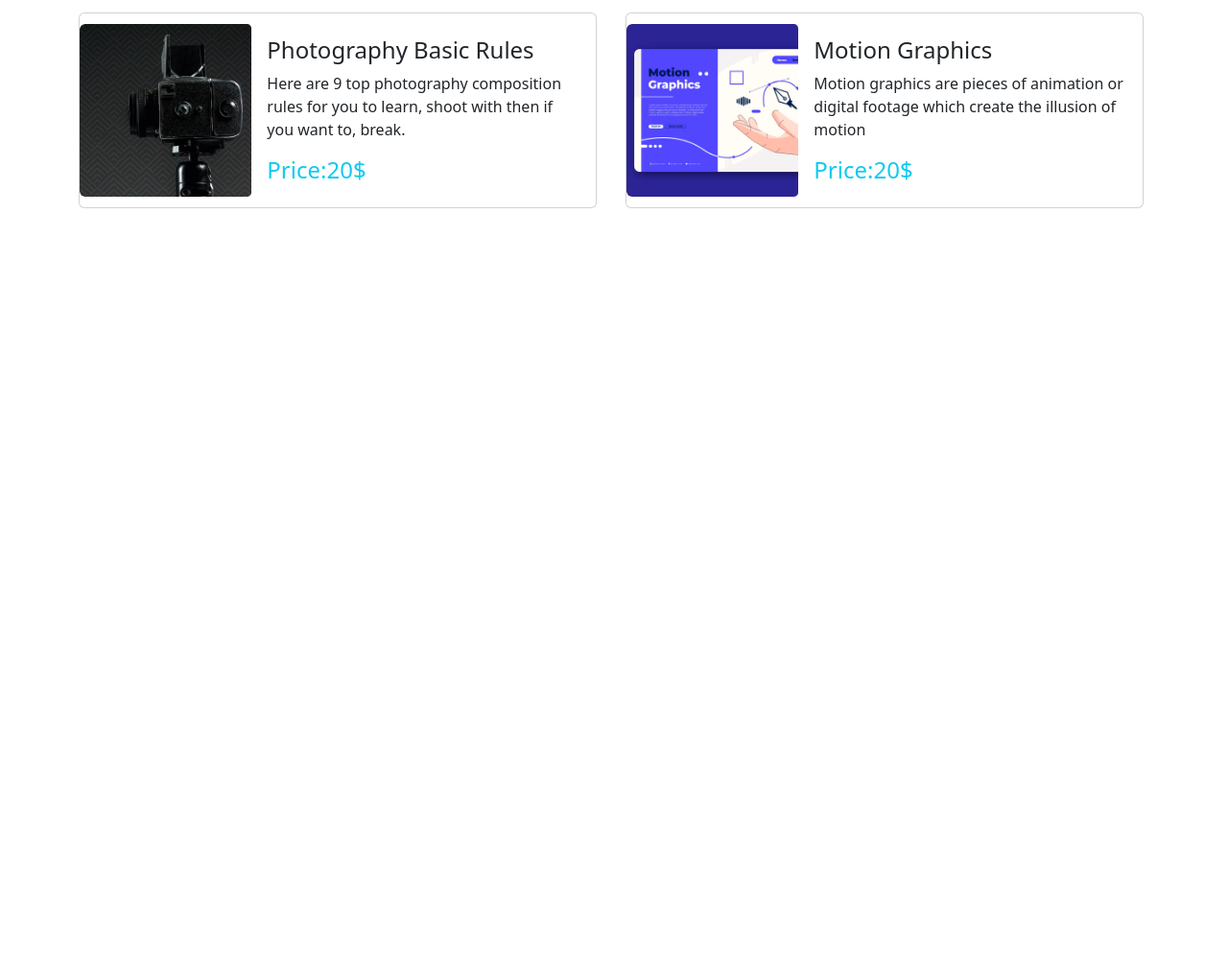
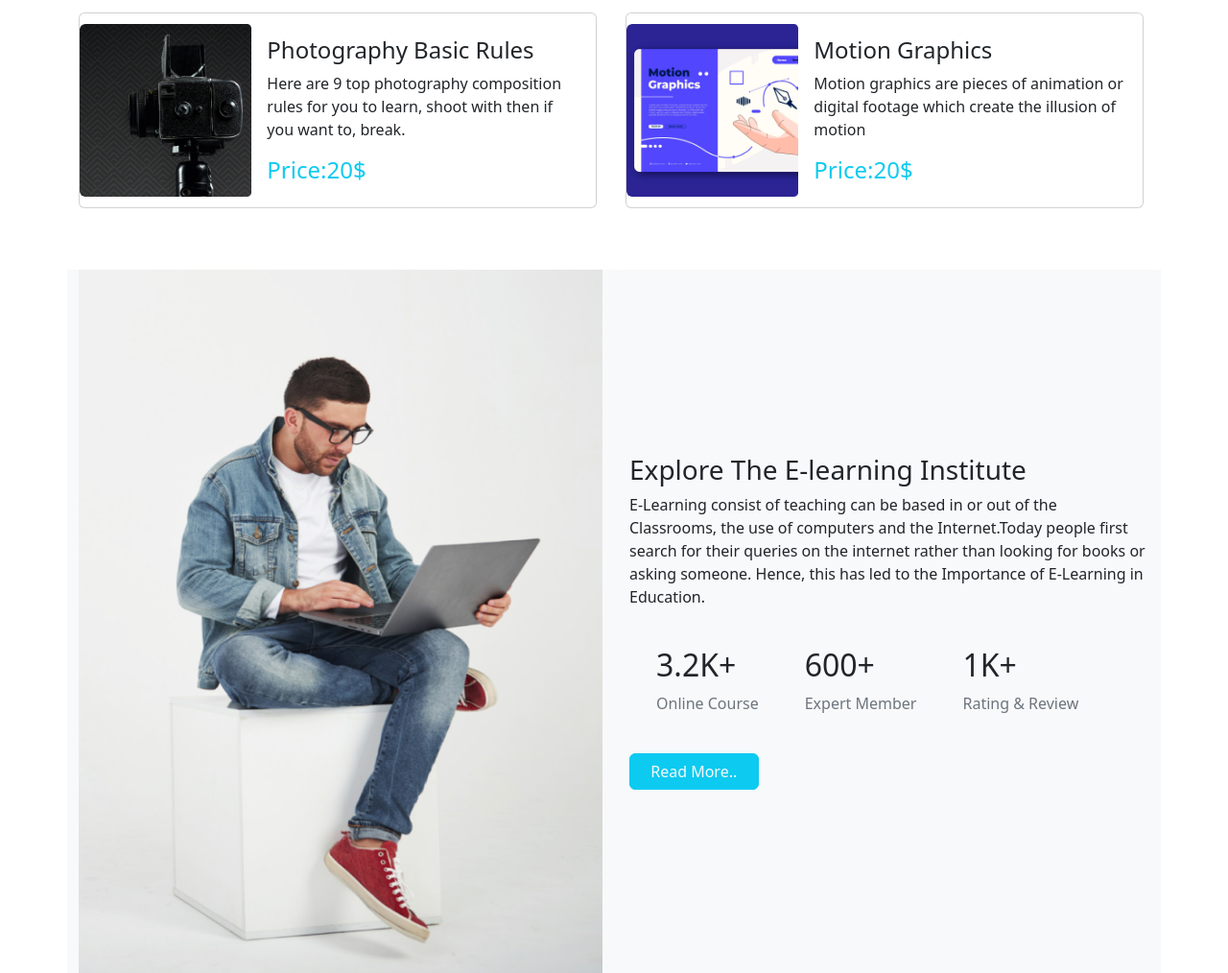
Before and after one commit to masumrana44/Assainment-3, a plain HTML site: page Index.html in a window 1280 px wide. Shown: the part 938-1952 px from the top of the page at 96% size. Before the commit the page ends 1171 px from the top, so only its background shows below. Drawn offline with nearby package versions, Linux system fonts and the light colour scheme.

Commit message:
explore section done

```diff
--- a/Index.html
+++ b/Index.html
@@ -269,6 +269,62 @@
 
             <!-- End Courses section  -->
 
+            <!-- Start Explore section Area  -->
+            <section class="container mt-5">
+                <div class="row bg-light">
+
+
+                    <div class="col-lg-6 col-sm-12 col-md-6">
+                        <img src="/images/working.png" class="img-fluid" alt="">
+                    </div>
+
+                    <div
+                        class="col-lg-6 col-sm-12 p-sm-3 col-md-6 bg-light  rounded d-flex flex-column justify-content-center mb-0 ">
+                        <h3>Explore The E-learning Institute</h3>
+
+
+                        <p class=" ">E-Learning consist of teaching can be
+                            based in or out of the Classrooms, the use of computers and the Internet.Today people first
+                            search for their queries on the internet rather than looking for books or asking someone.
+                            Hence, this
+                            has led to the Importance of E-Learning in Education.</p>
+                        <div class="d-flex m-3 w-100 p-2 w-50 ">
+                            <div class="ms-1">
+                                <h2>3.2K+</h2>
+                                <p class="text-muted">Online Course</p>
+                            </div>
+                            <div class="ms-5">
+                                <h2>600+</h2>
+                                <p class="text-muted">Expert Member</p>
+                            </div>
+                            <div class="ms-5">
+                                <h2>1K+</h2>
+                                <p class=" text-muted">Rating & Review</p>
+                            </div>
+
+                        </div>
+
+                        <input class="btn btn-info w-25 text-light" type="reset" value="Read More..">
+
+
+                    </div>
+                </div>
+
+
+            </section>
+
+            <!-- End Explore section Area  -->
+
+
+
+
+
+
+
+
+
+
+            <!-- End register Area   -->
 
 
 
```
